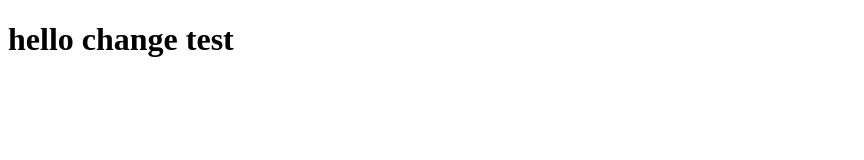
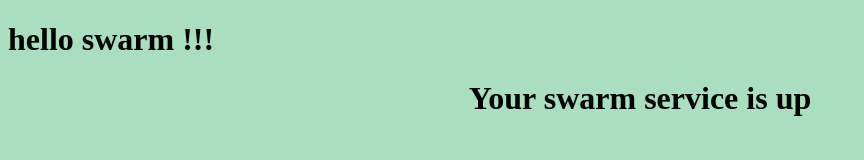
Before and after one commit to cohenaj194/apache-simple, a plain HTML site: page index.html in a window 1280 px wide. Shown: the whole page, without its empty margins (0-864 px from the left). Drawn offline with Linux system fonts and the light colour scheme.

Commit message:
Update index.html

```diff
--- a/index.html
+++ b/index.html
@@ -1,6 +1,7 @@
 <!DOCTYPE html>
 <html>
-	<body>
-		<h1>hello change test</h1>
+	<body bgcolor="#A9DFBF">
+		<h1>hello swarm !!! </h1>
+		<H1> <center>Your swarm service is up</center></H1>
 	</body>
 </html>
```
